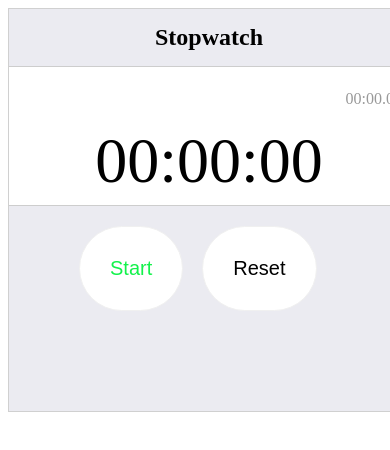
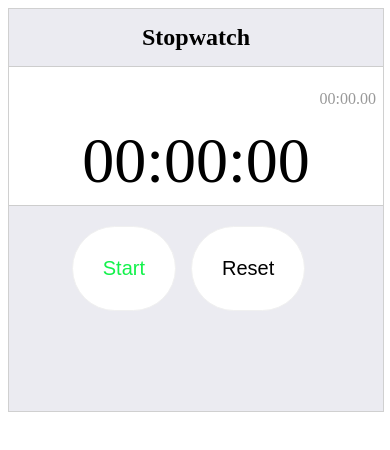
Before and after one commit to joshgoss/stopwatch, a plain HTML site: page index.html in a window 390 px wide. Drawn offline with Linux system fonts and the light colour scheme.

Commit message:
add media query for mobile uses
+ really center the nav this time also

```diff
--- a/css/style.css
+++ b/css/style.css
@@ -75,7 +75,8 @@ html, body {
 }
 
 .timer-app .nav {
-    margin: 20px 0 0 70px;
+    display: table;
+    margin: 20px auto;
 }
 
 .timer-app .nav button:hover {
@@ -96,3 +97,15 @@ html, body {
     border-bottom: 1px solid #e0e0e0;
     margin-bottom: 20px;
 }
+
+
+/******************
+* Media Queries
+*******************/
+
+
+@media (max-width: 759px ) {
+    .container {
+        width: 100%;
+    }
+}
```
